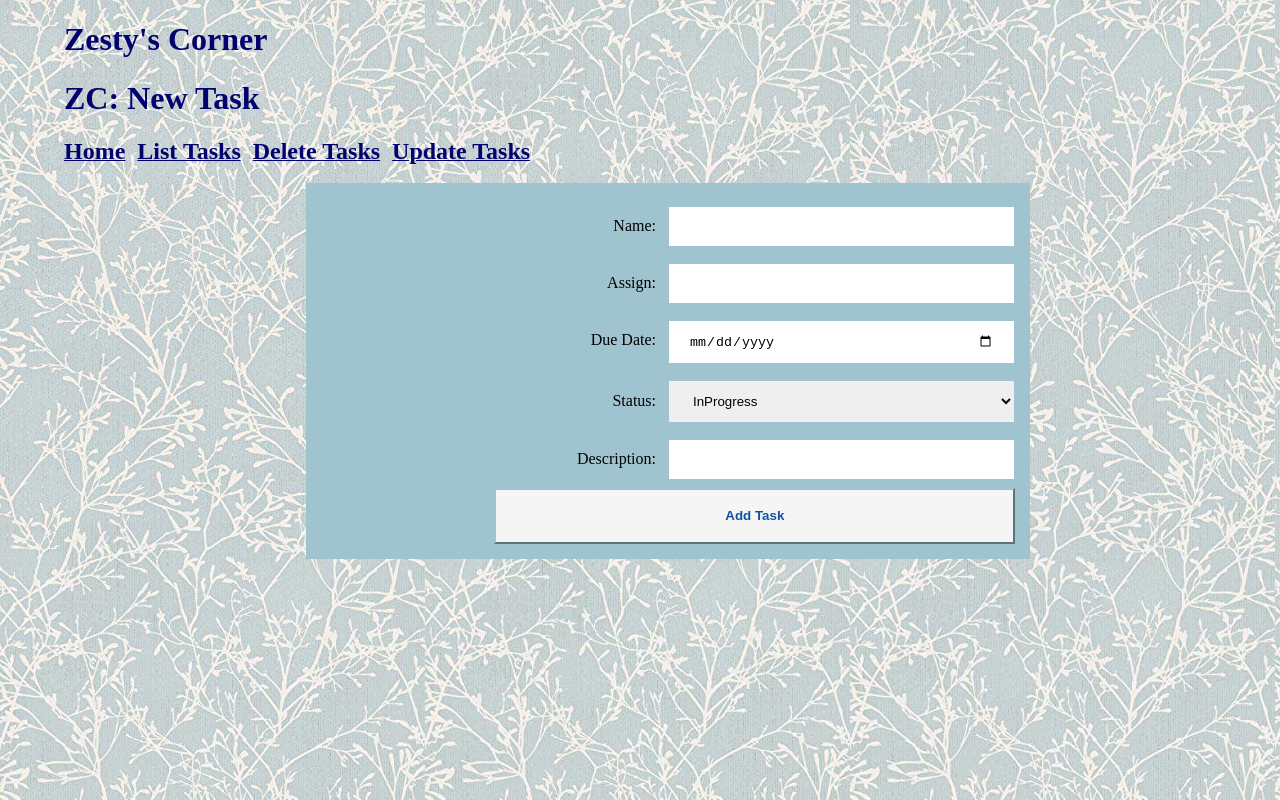
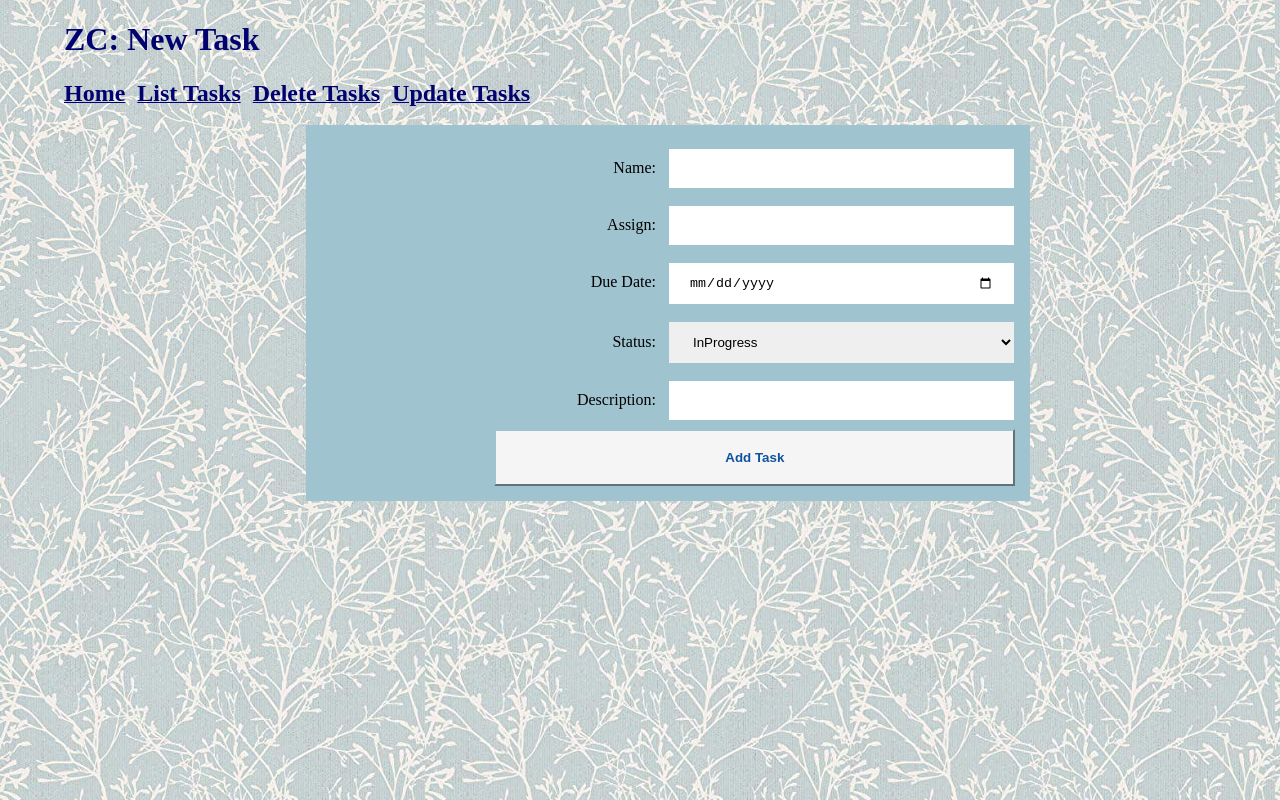
Before and after one commit to zestie/lab6, a website: page views/newTask.html in a window 1280 px wide. Drawn offline with Linux system fonts and the light colour scheme; files that its build step writes are made by us from their sources; files whose address does not match are found by name.

Commit message:
new changes

```diff
--- a/views/newTask.html
+++ b/views/newTask.html
@@ -4,7 +4,6 @@
         <meta charset="UTF-8">
         <title>ZC: Add Task</title>
         <link rel="stylesheet" href="styles.css">
-        <h1>Zesty's Corner</h1>
     </head>
 
     <body>
```
Also changed, not shown: views/listtasks.html (+0 -1 lines).
